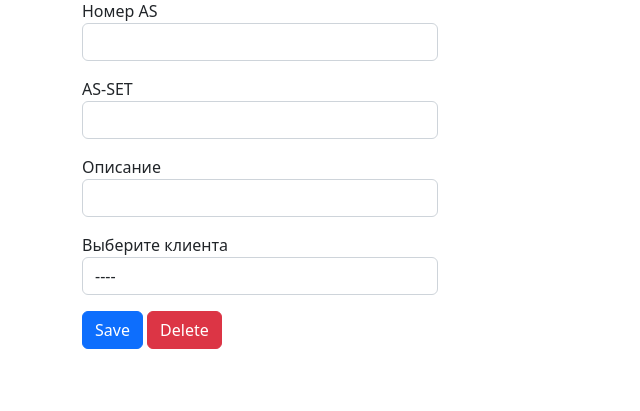
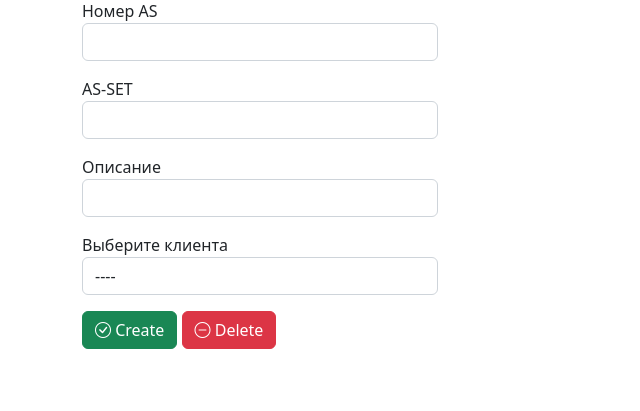
Before and after one commit to naffabob/hippo_ripe, a Flask app: page /peers/add in a window 1280 px wide. Shown: the part 110-521 px from the top of the page, without its empty margins (0-640 px from the left). Run offline with Flask 2, Linux system fonts and the light colour scheme; data that the repository does not hold is empty; some libraries are stand-ins or nearby versions.

Commit message:
place buttons from form to html, add icons, place form_client to client_form.html

```diff
--- a/webapp/client/forms.py
+++ b/webapp/client/forms.py
@@ -7,4 +7,3 @@ class ClientForm(FlaskForm):
     render_kw = {"class": "form-control"}
 
     name = StringField('Название клиента', validators=[DataRequired()], render_kw=render_kw)
-    submit = SubmitField('Save', render_kw={"class": "btn btn-primary"})
--- a/webapp/client/views.py
+++ b/webapp/client/views.py
@@ -27,7 +27,7 @@ def client_view(client_id):
             db.session.delete(client)
             db.session.commit()
             flash('Client deleted', category='success')
-            return redirect(url_for('client.clients'))
+            return redirect(url_for('client.clients_view'))
 
         client_form = ClientForm()
         if client_form.validate_on_submit():
--- a/webapp/peer/forms.py
+++ b/webapp/peer/forms.py
@@ -31,4 +31,3 @@ class PeerForm(FlaskForm):
     current_prefixes = StringField(label='Актуальные префиксы', render_kw=render_kw)
     new_prefixes = StringField(label='Новые префиксы', render_kw=render_kw)
     todelete_prefixes = StringField(label='Префиксы для удаления', render_kw=render_kw)
-    submit = SubmitField(label='Save', render_kw={"class": "btn btn-primary"})
--- a/webapp/templates/base.html
+++ b/webapp/templates/base.html
@@ -5,6 +5,7 @@
 		<meta name="viewport" content="width=device-width, initial-scale=1">
 		<title>{{ page_title }}</title>
 		<link href="https://cdn.jsdelivr.net/npm/bootstrap@5.2.1/dist/css/bootstrap.min.css" rel="stylesheet" integrity="sha384-iYQeCzEYFbKjA/T2uDLTpkwGzCiq6soy8tYaI1GyVh/UjpbCx/TYkiZhlZB6+fzT" crossorigin="anonymous">
+		<link rel="stylesheet" href="https://cdn.jsdelivr.net/npm/bootstrap-icons@1.9.1/font/bootstrap-icons.css">
 	</head>
 	<body>
 		<script src="https://cdn.jsdelivr.net/npm/bootstrap@5.2.1/dist/js/bootstrap.bundle.min.js" integrity="sha384-u1OknCvxWvY5kfmNBILK2hRnQC3Pr17a+RTT6rIHI7NnikvbZlHgTPOOmMi466C8" crossorigin="anonymous"></script>
--- /dev/null
+++ b/webapp/templates/client/client_form.html
@@ -0,0 +1,5 @@
+{{ form.hidden_tag() }}
+<div class="mb-3">
+	{{ form.name.label }}
+	{{ form.name }}
+</div>
--- a/webapp/templates/client/clients.html
+++ b/webapp/templates/client/clients.html
@@ -11,7 +11,9 @@
 		<h4>Provider clients</h4>
 	</div>
 	<div class="col-6 text-end">
-		<a class="btn btn-primary" href="{{ url_for('client.add_client_view')}}">Add new</a>
+		<a class="btn btn-primary" href="{{ url_for('client.add_client_view')}}">
+			<i class="bi bi-plus-circle"></i> Add new
+		</a>
 	</div>
 </div>
 <div class="row">
@@ -25,7 +27,7 @@
 			<tbody>
 			{% for client in clients %}
 			<tr>
-				<td><a href="{{ url_for('client.client_view', client_id=client.id) }}"> {{ client.name }}</a></td>
+				<td><a href="{{ url_for('client.client_view', client_id=client.id) }}">{{ client.name }}</a></td>
 			</tr>
 			{% endfor %}
 			</tbody>
--- a/webapp/templates/peer/add_peer.html
+++ b/webapp/templates/peer/add_peer.html
@@ -5,7 +5,17 @@
 <h4>Peer settings</h4>
 <div class="row">
 	<div class="col-4">
-		{% include 'peer/peer_form.html' %}
+		<form method="POST">
+			{% include 'peer/peer_form.html' %}
+			<div class="mb-3">
+				<button type="submit" class="btn btn-success" name="action" value="add_peer">
+					<i class="bi bi-check-circle"></i> Create
+				</button>
+				<button class="btn btn-danger" name="action" value="delete_peer">
+					<i class="bi bi-dash-circle"></i> Delete
+				</button>
+			</div>
+		</form>
 	</div>
 	<div class="col-8">
 	</div>
--- a/webapp/templates/peer/peer_form.html
+++ b/webapp/templates/peer/peer_form.html
@@ -1,4 +1,3 @@
-<form method="POST">
 {{ form.hidden_tag() }}
 <div class="mb-3">
 	{{ form.asn.label }}
@@ -26,8 +25,3 @@
 		{% endfor %}
 	{% endif %}
 </div>
-	<div class="mb-3">
-		{{ form.submit }}
-		<button class="btn btn-danger" name="action" value="delete_peer">Delete</button>
-	</div>
-</form>
--- a/webapp/templates/peer/peers.html
+++ b/webapp/templates/peer/peers.html
@@ -11,7 +11,9 @@
 		<h4>Provider peers</h4>
 	</div>
 	<div class="col-6 text-end">
-		<a class="btn btn-primary" href="{{ url_for('peer.add_peer_view')}}">Add new</a>
+		<a class="btn btn-primary" href="{{ url_for('peer.add_peer_view')}}">
+			<i class="bi bi-plus-circle"></i> Add new
+		</a>
 	</div>
 </div>
 
```
Also changed, not shown: webapp/templates/client/add_client.html (+8 -10 lines), webapp/templates/client/client.html (+7 -7 lines), webapp/templates/peer/peer.html (+11 -1 lines). Lines whose indentation alone changed are shown as unchanged.
